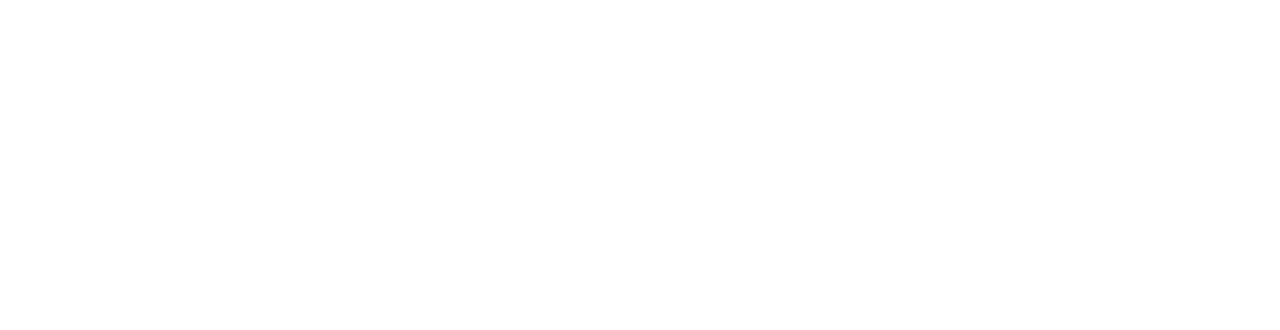
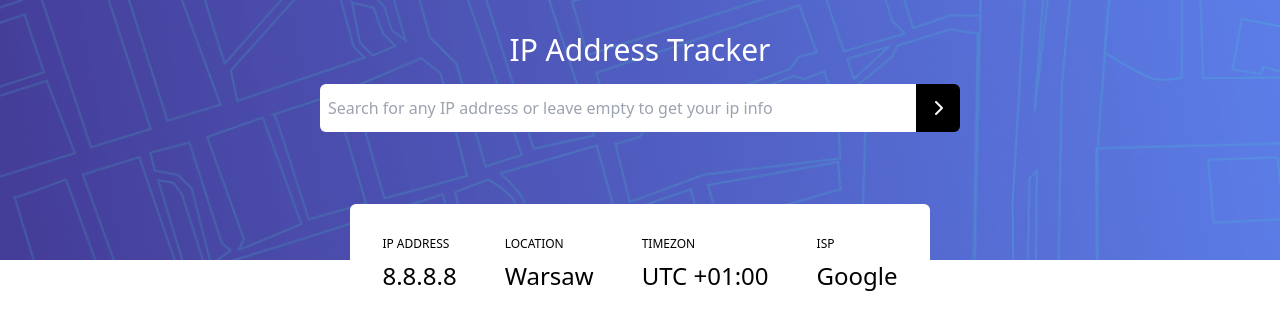
Before and after one commit to dedku/Vue3-IpTrackingApp, a Vue app: page / in a window 1280 px wide. Shown: the top 330 px of the page. Built offline with nearby package versions, Linux system fonts and the light colour scheme.

Commit message:
Home view && IPinfo component

```diff
--- a/index.html
+++ b/index.html
@@ -1,13 +1,19 @@
 <!DOCTYPE html>
 <html lang="en">
+
 <head>
   <meta charset="UTF-8" />
   <link rel="icon" type="image/svg+xml" href="/vite.svg" />
   <meta name="viewport" content="width=device-width, initial-scale=1.0" />
-    <title>Vite + Vue + TS</title>
+  <link rel="stylesheet" href="https://cdnjs.cloudflare.com/ajax/libs/font-awesome/6.2.1/css/all.min.css"
+    integrity="sha512-MV7K8+y+gLIBoVD59lQIYicR65iaqukzvf/nwasF0nqhPay5w/9lJmVM2hMDcnK1OnMGCdVK+iQrJ7lzPJQd1w=="
+    crossorigin="anonymous" referrerpolicy="no-referrer" />
+  <title>test?</title>
 </head>
+
 <body>
   <div id="app"></div>
   <script type="module" src="/src/main.ts"></script>
 </body>
+
 </html>
--- /dev/null
+++ b/src/components/IPInfo.vue
@@ -0,0 +1,27 @@
+<template >
+    <div
+        class="absolute -bottom-64 lg:-bottom-20 flex flex-col lg:flex-row bg-white gap-y-4 gap-x-12 px-8 pt-8 pb-12 rounded-md">
+        <div class="flex flex-col ">
+            <h3 class="text-xs mb-2 uppercase ">IP Address</h3>
+            <span class="text-2xl">8.8.8.8</span>
+        </div>
+        <div class="flex flex-col ">
+            <h3 class="text-xs mb-2 uppercase ">Location</h3>
+            <span class="text-2xl">Warsaw</span>
+        </div>
+        <div class="flex flex-col ">
+            <h3 class="text-xs mb-2 uppercase ">Timezon</h3>
+            <span class="text-2xl">UTC +01:00</span>
+        </div>
+        <div class="flex flex-col ">
+            <h3 class="text-xs mb-2 uppercase ">Isp</h3>
+            <span class="text-2xl">Google</span>
+        </div>
+    </div>
+</template>
+
+<script>
+export default {
+
+}
+</script>
--- a/src/views/Home.vue
+++ b/src/views/Home.vue
@@ -1,6 +1,25 @@
 <template>
     <div class="flex flex-col h-screen max-h-screen ">
-        <div class="flex justyfy-center relative px-4 pt-8 pb-32"></div>
+        <div class="flex justify-center relative bg-hero-pattern bg-cover px-4 pt-8 pb-32">
+            <div class="w-full max-w-screen-sm">
+                <h1 class="text-white text-center text-3xl pb-4">IP Address Tracker</h1>
+                <div class="flex">
+                    <input class="flex-1 py-3 px-2 rounded-tl-md rounded-bl-md focus:outline-none" type="text"
+                        placeholder="Search for any IP address or leave empty to get your ip info">
+                    <i
+                        class="cursor-pointer bg-black text-white px-4  rounded-tr-md rounded-br-md flex items-center fas fa-chevron-right"></i>
+                </div>
+            </div>
+            <IPInfo />
+        </div>
     </div>
 
 </template>
+
+<script>
+import IPInfo from '../components/IPInfo.vue'
+export default {
+    name: 'Home',
+    components: { IPInfo }
+}
+</script>
```
Lines whose indentation alone changed are shown as unchanged.
